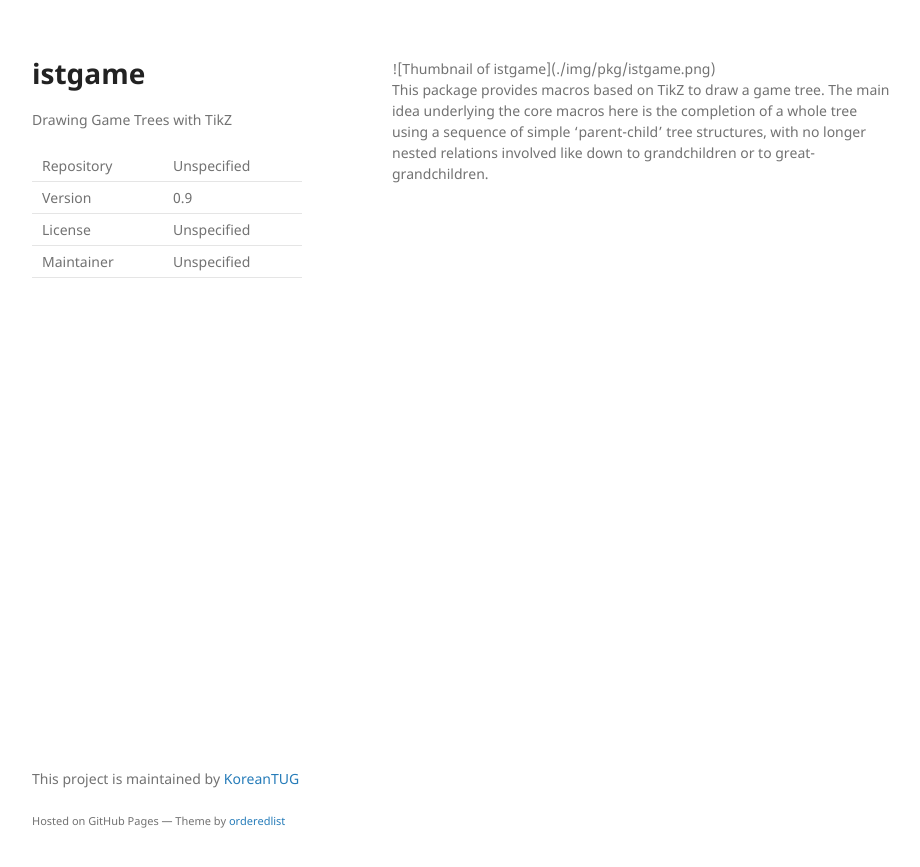
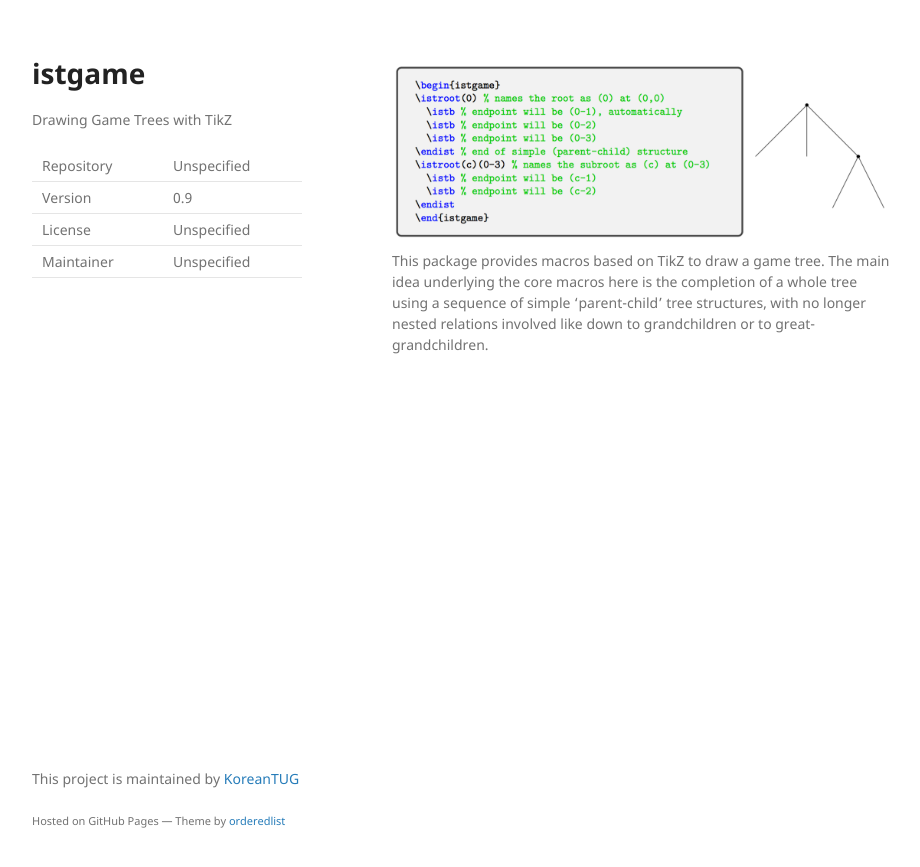
Before and after one commit to KoreanTUG/ktugpr-browser, a Jekyll site: the page built from istgame.md, in a window 1280 px wide. Shown: the top 867 px of the page, without its empty margins (178-1098 px from the left). Built offline with Jekyll 4.4.1, drawn with Linux system fonts in a browser that asks for light colours.

Commit message:
Change img syntax

```diff
--- a/_layouts/package.html
+++ b/_layouts/package.html
@@ -26,7 +26,7 @@ layout: default
 </header>
 <section>
 {% if page.thumbnail %}
-  ![Thumbnail of {{ page.pkg_name }}](./img/pkg/{{ page.thumbnail }})
+  <img src="./img/pkg/{{ page.thumbnail }}" alt="Thumbnail of {{ page.pkg_name }}">
 {% endif %}
 {{ content }}
 </section>
```
